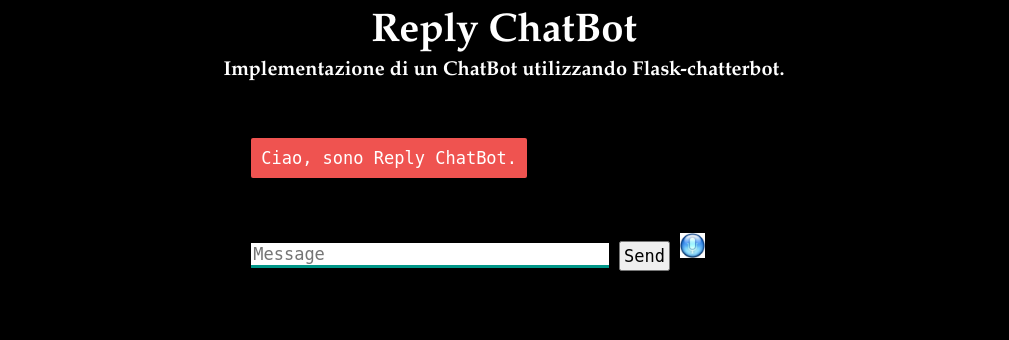
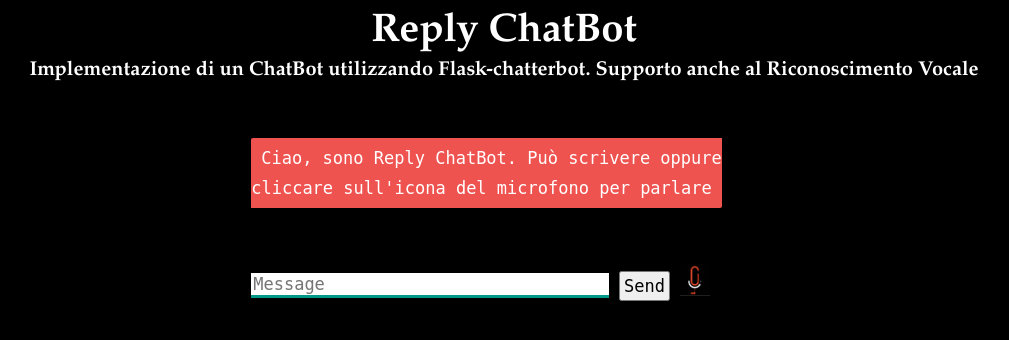
Before and after one commit to edsonsoaresramos/CB, a Flask app: page / in a window 1280 px wide. Shown: the top 340 px of the page, without its empty margins (136-1145 px from the left). Run offline with Flask 2, Linux system fonts and the light colour scheme; some libraries are stand-ins or nearby versions.

Commit message:
New Microfone Button and Style

```diff
--- a/flaskC/static/style.css
+++ b/flaskC/static/style.css
@@ -88,7 +88,7 @@
 }
 
 img {
-  width: 5%;
-  height: 5%;
+  width: 6%;
+  height: 6%;
   margin-left: auto;
 }
--- a/flaskC/templates/index.html
+++ b/flaskC/templates/index.html
@@ -6,18 +6,18 @@
   </head>
   <body>
     <h1>Reply ChatBot</h1>
-    <h3>Implementazione di un ChatBot</a> utilizzando Flask-chatterbot.</h3>
+    <h3>Implementazione di un ChatBot</a> utilizzando Flask-chatterbot. Supporto anche al Riconoscimento Vocale</h3>
     <div>
       {% block txtInput %}
         <div id="chatbox">
-          <p class="botText"><span>Ciao, sono Reply ChatBot.</span></p>
+          <p class="botText"><span>Ciao, sono Reply ChatBot. Può scrivere oppure cliccare sull'icona del microfono per parlare</span></p>
         </div>
       {% endblock %}
       <div id="userInput">
         <input id="textInput" type="text" name="msg" placeholder="Message" value="{{msg}}">
         <input id="buttonInput" type="submit" value="Send">
         <a id="popup" href="#">
-          <img src="/static/microfono2.png"/>
+          <img src="/static/microfono3.png" alt="Clicca e dì qualcosa" title="Clicca e dì qualcosa"/>
         </a>
       </div>
       <script>
@@ -38,6 +38,7 @@
               var data_ = data.split(";");
               var userHtml_ = '<p class="userText"><span>' + data_[0] + '</span></p>';
               $("#chatbox").append(userHtml_);
+              document.getElementById('userInput').scrollIntoView({block: 'start', behavior: 'smooth'});
               var botHtml = '<p class="botText"><span>' + data_[1] + '</span></p>';
               $("#chatbox").append(botHtml);
               document.getElementById('userInput').scrollIntoView({block: 'start', behavior: 'smooth'});
```
Also changed, not shown: flaskC/static/microfono3.png (added), 2 other files.
